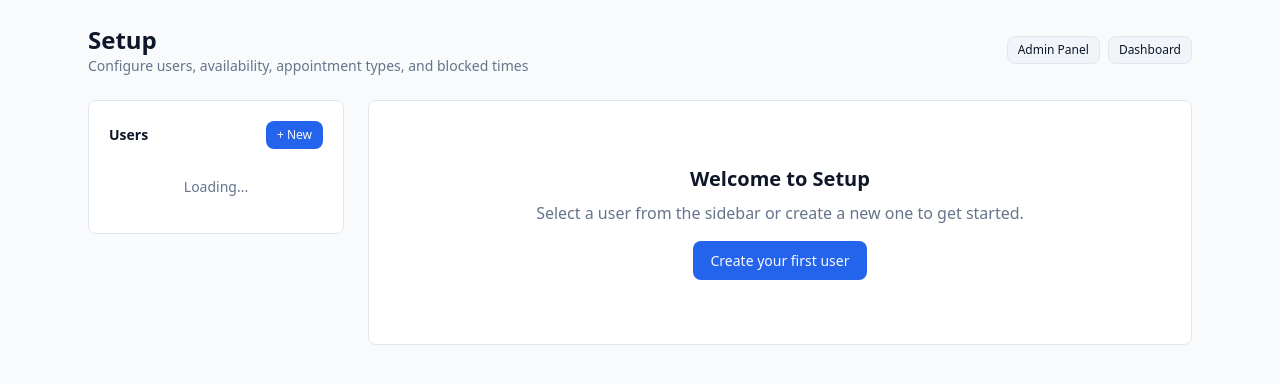
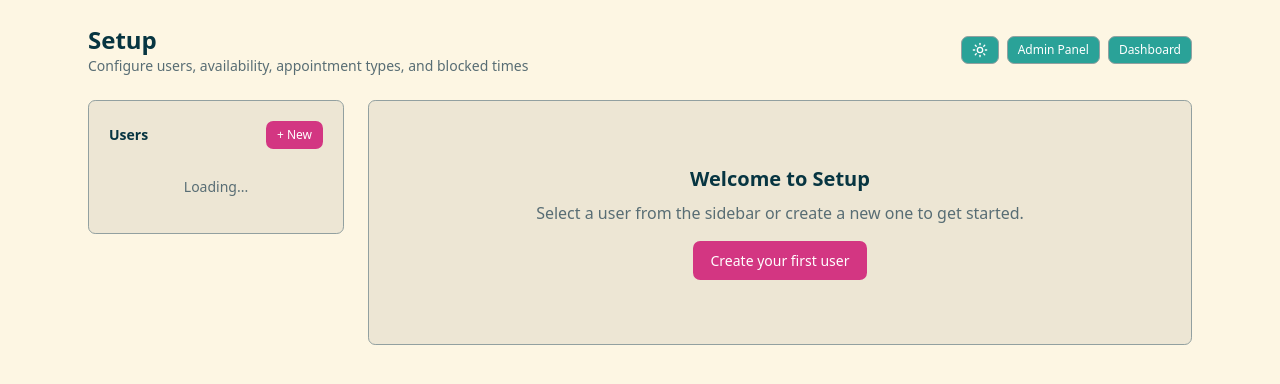
Before and after one commit to LucasOlivieri/micro-appointments, a FastAPI app: template api/templates/setup.html in a window 1280 px wide. Shown: the top 384 px of the page. Run offline with FastAPI, Linux system fonts and the light colour scheme; the template is opened without the code that fills it, so the values that code supplies are empty; parts of the project's set-up code (start-up, migrations or seed data) failed here and were passed over; some libraries are stand-ins or nearby versions.

Commit message:
setup ui polish

```diff
--- a/api/templates/setup.html
+++ b/api/templates/setup.html
@@ -5,6 +5,16 @@
     <meta name="viewport" content="width=device-width, initial-scale=1">
     <meta name="color-scheme" content="dark light">
     <title>Setup — micro-appointments</title>
+    <script>
+      // Theme: system preference by default, overridable via the toggle (persisted in localStorage).
+      (function () {
+        const stored = localStorage.getItem("appointments-dashboard-theme");
+        const theme = stored === "dark" || stored === "light"
+          ? stored
+          : (window.matchMedia("(prefers-color-scheme: dark)").matches ? "dark" : "light");
+        document.documentElement.classList.toggle("dark", theme === "dark");
+      })();
+    </script>
     <script src="https://cdn.tailwindcss.com"></script>
     <script>
       tailwind.config = {
@@ -30,41 +40,43 @@
     </script>
     <style>
       :root {
-        --background: 210 40% 98%;
-        --foreground: 222 47% 11%;
-        --card: 0 0% 100%;
-        --card-foreground: 222 47% 11%;
-        --primary: 221 83% 53%;
-        --primary-foreground: 210 40% 98%;
-        --secondary: 210 40% 96%;
-        --secondary-foreground: 222 47% 11%;
-        --muted: 210 40% 96%;
-        --muted-foreground: 215 16% 47%;
-        --accent: 210 40% 96%;
-        --accent-foreground: 222 47% 11%;
-        --destructive: 0 84% 60%;
-        --destructive-foreground: 210 40% 98%;
-        --border: 214 32% 91%;
-        --input: 214 32% 91%;
-        --ring: 221 83% 53%;
-        --radius: 0.5rem;
+        --background: 45 86% 94%;
+        --foreground: 192 81% 14%;
+        --card: 44 42% 88%;
+        --card-foreground: 192 81% 14%;
+        --primary: 331 64% 52%;
+        --primary-foreground: 0 0% 100%;
+        --secondary: 175 59% 40%;
+        --secondary-foreground: 0 0% 100%;
+        --muted: 44 42% 88%;
+        --muted-foreground: 195 14% 40%;
+        --accent: var(--primary);
+        --accent-foreground: 0 0% 100%;
+        --destructive: 1 71% 52%;
+        --destructive-foreground: 0 0% 100%;
+        --border: 180 7% 60%;
+        --input: 180 7% 60%;
+        --ring: 331 64% 52%;
+        --radius: 0.45rem;
       }
       .dark {
-        --background: 222 47% 11%;
-        --foreground: 210 40% 98%;
-        --card: 222 47% 14%;
-        --card-foreground: 210 40% 98%;
-        --primary: 217 91% 60%;
-        --primary-foreground: 222 47% 11%;
-        --secondary: 217 33% 17%;
-        --secondary-foreground: 210 40% 98%;
-        --muted: 217 33% 17%;
-        --muted-foreground: 215 20% 65%;
-        --accent: 217 33% 17%;
-        --accent-foreground: 210 40% 98%;
-        --border: 217 33% 17%;
-        --input: 217 33% 17%;
-        --ring: 224 76% 48%;
+        --background: 192 100% 11%;
+        --foreground: 180 7% 60%;
+        --card: 192 81% 14%;
+        --card-foreground: 180 7% 60%;
+        --primary: 331 64% 52%;
+        --primary-foreground: 0 0% 100%;
+        --secondary: 175 59% 40%;
+        --secondary-foreground: 0 0% 100%;
+        --muted: 195 14% 40%;
+        --muted-foreground: 180 7% 60%;
+        --accent: var(--primary);
+        --accent-foreground: 0 0% 100%;
+        --destructive: 1 71% 52%;
+        --destructive-foreground: 0 0% 100%;
+        --border: 195 14% 40%;
+        --input: 195 14% 40%;
+        --ring: 331 64% 52%;
       }
       body { background: hsl(var(--background)); color: hsl(var(--foreground)); font-family: system-ui, -apple-system, sans-serif; }
 
@@ -72,7 +84,7 @@
       .week-grid { display: grid; grid-template-columns: 60px repeat(7, 1fr); gap: 2px; user-select: none; }
       .week-grid .header { font-size: 0.75rem; font-weight: 600; text-align: center; padding: 6px 2px; color: hsl(var(--muted-foreground)); }
       .week-grid .time-label { font-size: 0.7rem; color: hsl(var(--muted-foreground)); text-align: right; padding-right: 6px; line-height: 10px; }
-      .week-grid .cell { height: 10px; border-radius: 3px; background: hsl(var(--secondary)); cursor: pointer; transition: background 0.1s; }
+      .week-grid .cell { height: 10px; border-radius: 3px; border: 1px solid hsl(var(--muted-foreground)); cursor: pointer; transition: background 0.1s; }
       .week-grid .cell:hover { background: hsl(var(--accent)); }
       .week-grid .cell.active { background: hsl(var(--primary)); opacity: 0.7; }
       .week-grid .cell.active-drag { background: hsl(var(--primary)); opacity: 0.85; }
@@ -140,6 +152,10 @@
           <p class="text-sm text-[hsl(var(--muted-foreground))]">Configure users, availability, appointment types, and blocked times</p>
         </div>
         <div class="flex gap-2">
+          <button id="theme-toggle" class="btn btn-secondary btn-sm" type="button" aria-label="Toggle dark mode" title="Toggle dark mode">
+            <svg id="theme-icon-sun" xmlns="http://www.w3.org/2000/svg" width="16" height="16" viewBox="0 0 24 24" fill="none" stroke="currentColor" stroke-width="2" stroke-linecap="round" stroke-linejoin="round" aria-hidden="true"><circle cx="12" cy="12" r="4"/><path d="M12 2v2"/><path d="M12 20v2"/><path d="m4.93 4.93 1.41 1.41"/><path d="m17.66 17.66 1.41 1.41"/><path d="M2 12h2"/><path d="M20 12h2"/><path d="m6.34 17.66-1.41 1.41"/><path d="m19.07 4.93-1.41 1.41"/></svg>
+            <svg id="theme-icon-moon" xmlns="http://www.w3.org/2000/svg" width="16" height="16" viewBox="0 0 24 24" fill="none" stroke="currentColor" stroke-width="2" stroke-linecap="round" stroke-linejoin="round" aria-hidden="true"><path d="M12 3a6 6 0 0 0 9 9 9 9 0 1 1-9-9Z"/></svg>
+          </button>
           <button class="btn btn-secondary btn-sm" onclick="location.href='/admin'">Admin Panel</button>
           <button class="btn btn-secondary btn-sm" onclick="location.href='/dashboard'">Dashboard</button>
         </div>
@@ -917,6 +933,31 @@
 
       // ── Init ──
       loadUsers();
+
+      // ── Theme toggle (shared with dashboard) ──
+      const themeToggle = document.querySelector("#theme-toggle");
+      const themeIconSun = document.querySelector("#theme-icon-sun");
+      const themeIconMoon = document.querySelector("#theme-icon-moon");
+      const systemTheme = window.matchMedia("(prefers-color-scheme: dark)");
+      const themeKey = "appointments-dashboard-theme";
+      const currentTheme = () => {
+        const stored = localStorage.getItem(themeKey);
+        return stored === "dark" || stored === "light" ? stored : (systemTheme.matches ? "dark" : "light");
+      };
+      const applyTheme = theme => {
+        document.documentElement.classList.toggle("dark", theme === "dark");
+        themeIconSun.style.display = theme === "dark" ? "none" : "block";
+        themeIconMoon.style.display = theme === "dark" ? "block" : "none";
+      };
+      themeToggle.addEventListener("click", () => {
+        const next = currentTheme() === "dark" ? "light" : "dark";
+        localStorage.setItem(themeKey, next);
+        applyTheme(next);
+      });
+      systemTheme.addEventListener("change", event => {
+        if (!localStorage.getItem(themeKey)) applyTheme(event.matches ? "dark" : "light");
+      });
+      applyTheme(currentTheme());
     </script>
   </body>
 </html>
```
